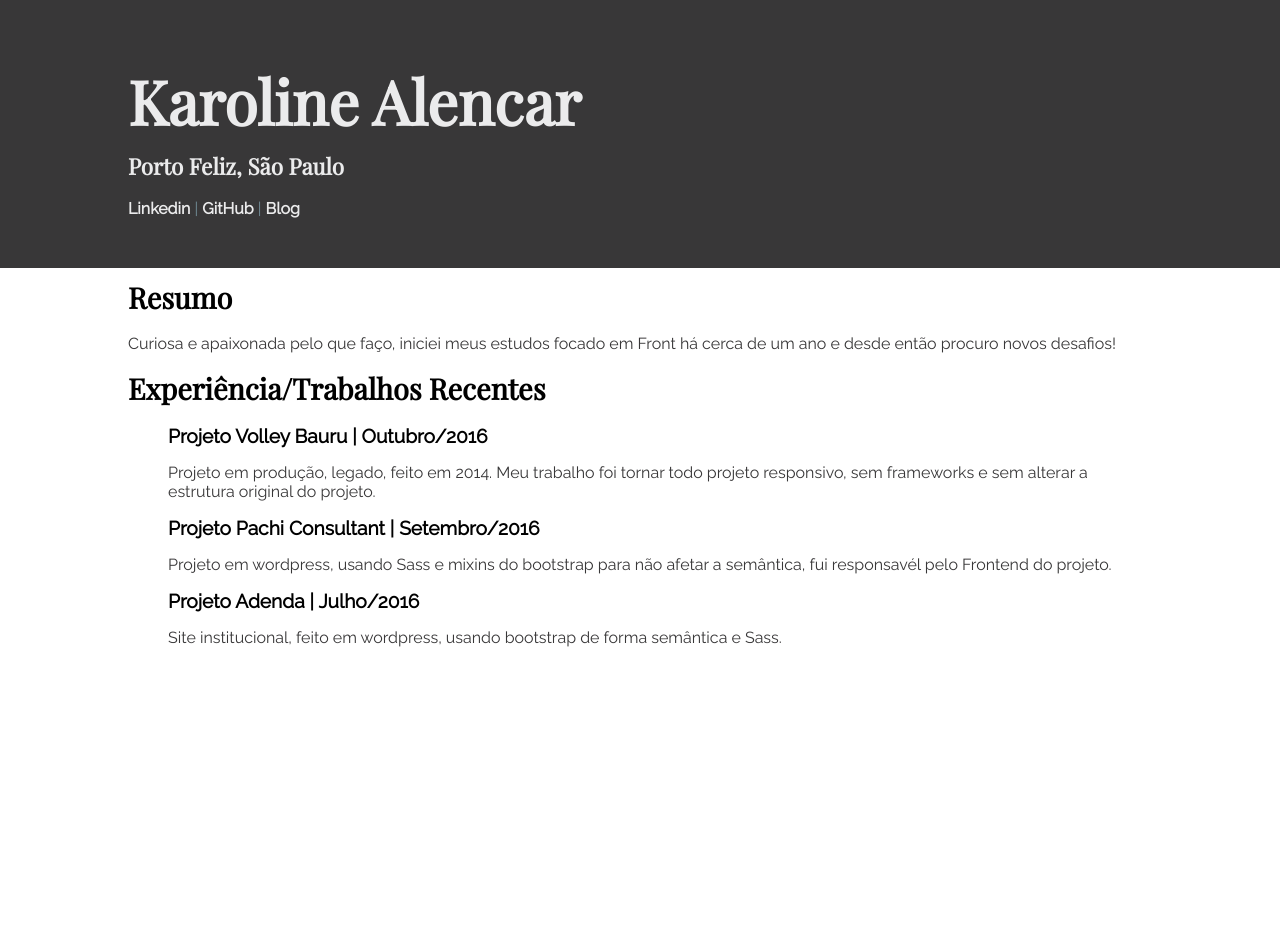
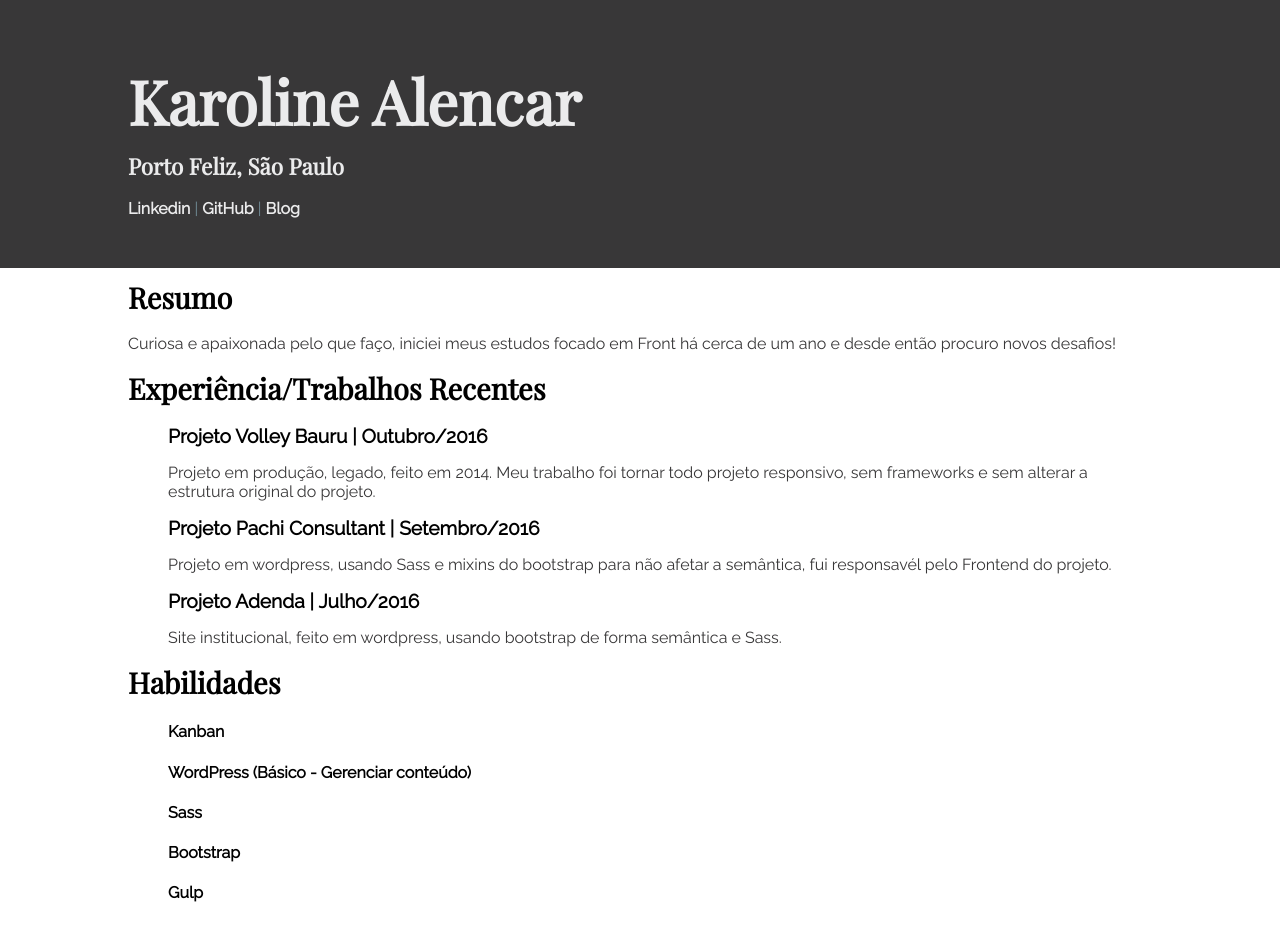
Before and after one commit to karolinedealencar/karolinedealencar.com.br, a Jekyll site: the page cv.html, which Jekyll copies as it is, in a window 1280 px wide. Built offline with Jekyll 4.4.1, drawn with Linux system fonts in a browser that asks for light colours; before the commit the page ends 900 px from its top, so only the background shows below that.

Commit message:
Adicionado sessão de habilidades

```diff
--- a/cv.html
+++ b/cv.html
@@ -3,6 +3,7 @@
 <head>
   <meta charset="UTF-8">
   <title>Karoline Alencar</title>
+  <meta name="viewport" content="width=device-width, initial-scale=1.0">
   <link href="https://fonts.googleapis.com/css?family=Playfair+Display|Raleway" rel="stylesheet">
 </head>
 <style>
@@ -70,6 +71,19 @@
     list-style: none;
   }
 
+  @media (max-width: 525px) {
+
+
+    h3 {
+      font-size: 1.6em;
+    }
+
+    ul {
+      padding-left: 8px;
+    }
+
+  }
+
 </style>
 
 <body>
@@ -123,6 +137,26 @@
             </li>
           </ul>
         </section>
+        <section>
+          <h3>Habilidades</h3>
+          <ul>
+            <li>
+              <h4>Kanban</h4>
+            </li>
+            <li>
+              <h4>WordPress (Básico - Gerenciar conteúdo)</h4>
+            </li>
+            <li>
+              <h4>Sass</h4>
+            </li>
+            <li>
+              <h4>Bootstrap</h4>
+            </li>
+            <li>
+              <h4>Gulp</h4>
+            </li>
+          </ul>
+        </section>
       </div>
     </main>
 </body>
```
